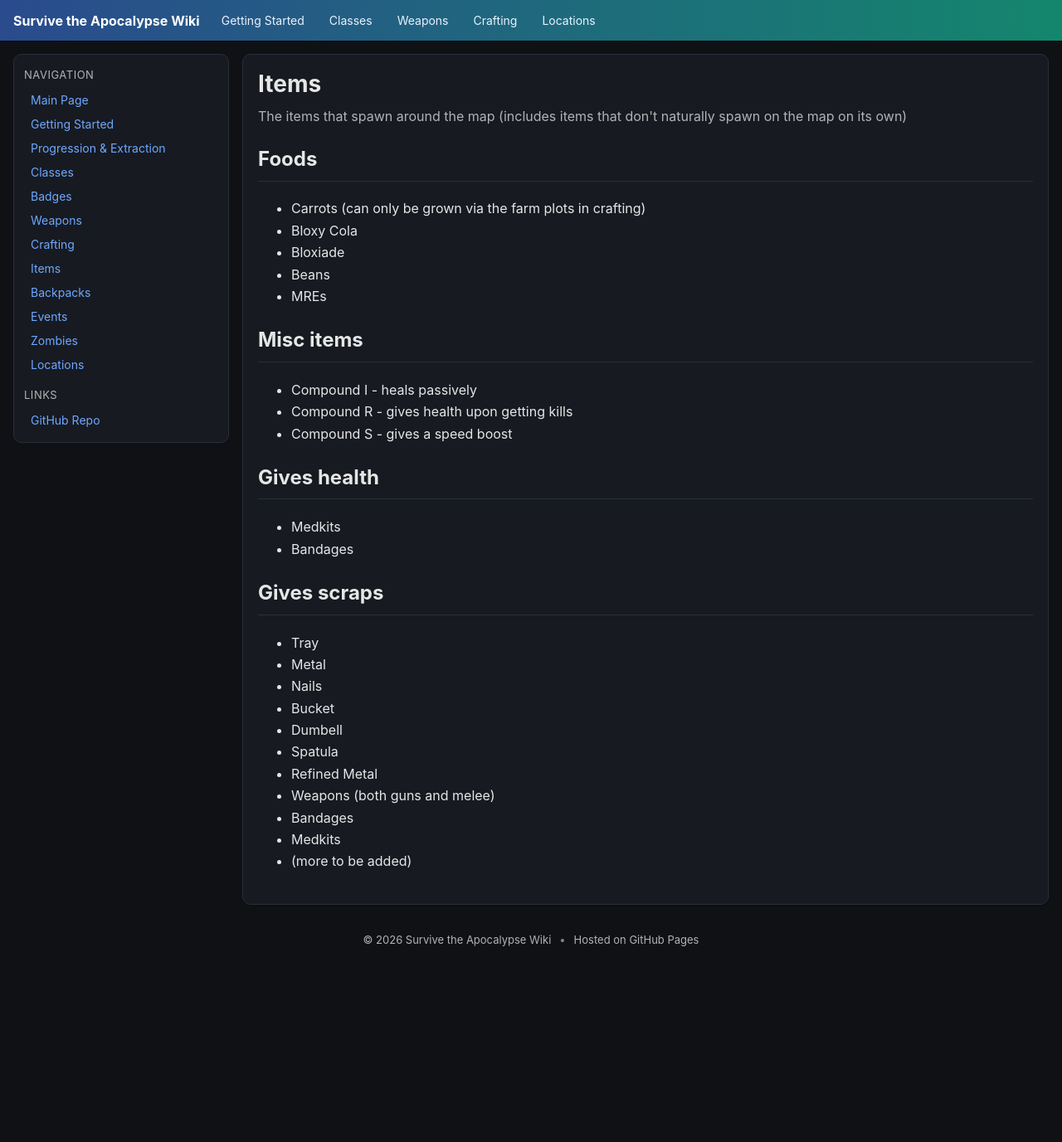
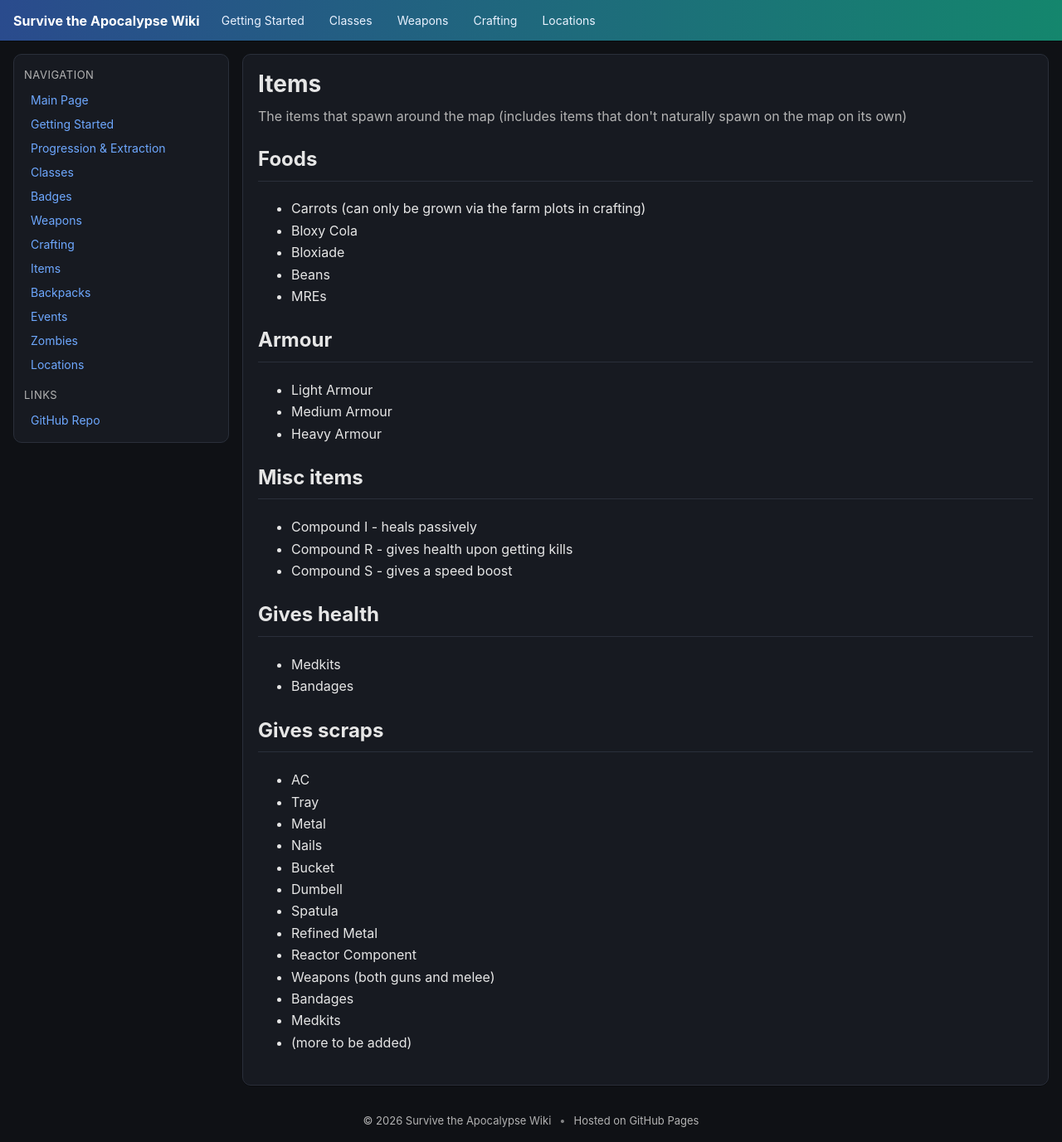
Before and after one commit to Xolreyli/survive-the-apocalypse-wiki, a Jekyll site: the page built from docs/07-items.md, in a window 1280 px wide and 1377 px high. Shown: the whole window at 83% size. Built offline with Jekyll 4.4.1, drawn with Linux system fonts in a browser that asks for light colours.

Commit message:
hotfixes

```diff
--- a/docs/07-items.md
+++ b/docs/07-items.md
@@ -11,6 +11,11 @@ summary: The items that spawn around the map (includes items that don't naturall
 - Beans
 - MREs
 
+## Armour
+- Light Armour
+- Medium Armour
+- Heavy Armour
+
 ## Misc items
 - Compound I - heals passively
 - Compound R - gives health upon getting kills
@@ -21,6 +26,7 @@ summary: The items that spawn around the map (includes items that don't naturall
 - Bandages
 
 ## Gives scraps
+- AC
 - Tray
 - Metal
 - Nails
@@ -28,6 +34,7 @@ summary: The items that spawn around the map (includes items that don't naturall
 - Dumbell
 - Spatula
 - Refined Metal
+- Reactor Component
 - Weapons (both guns and melee)
 - Bandages
 - Medkits
```
Also changed, not shown: docs/05-weapons.md (+1 -1 lines).
